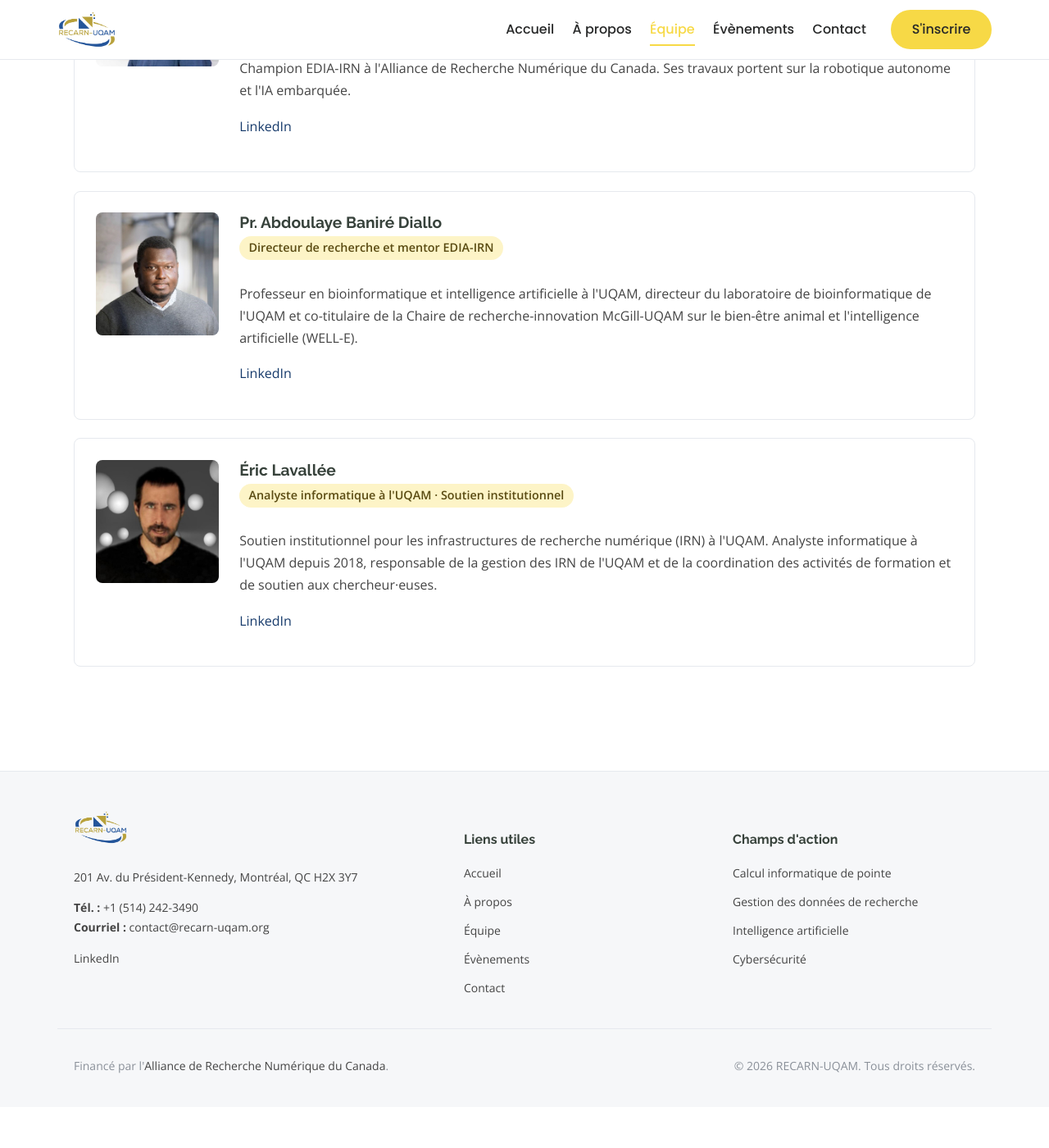
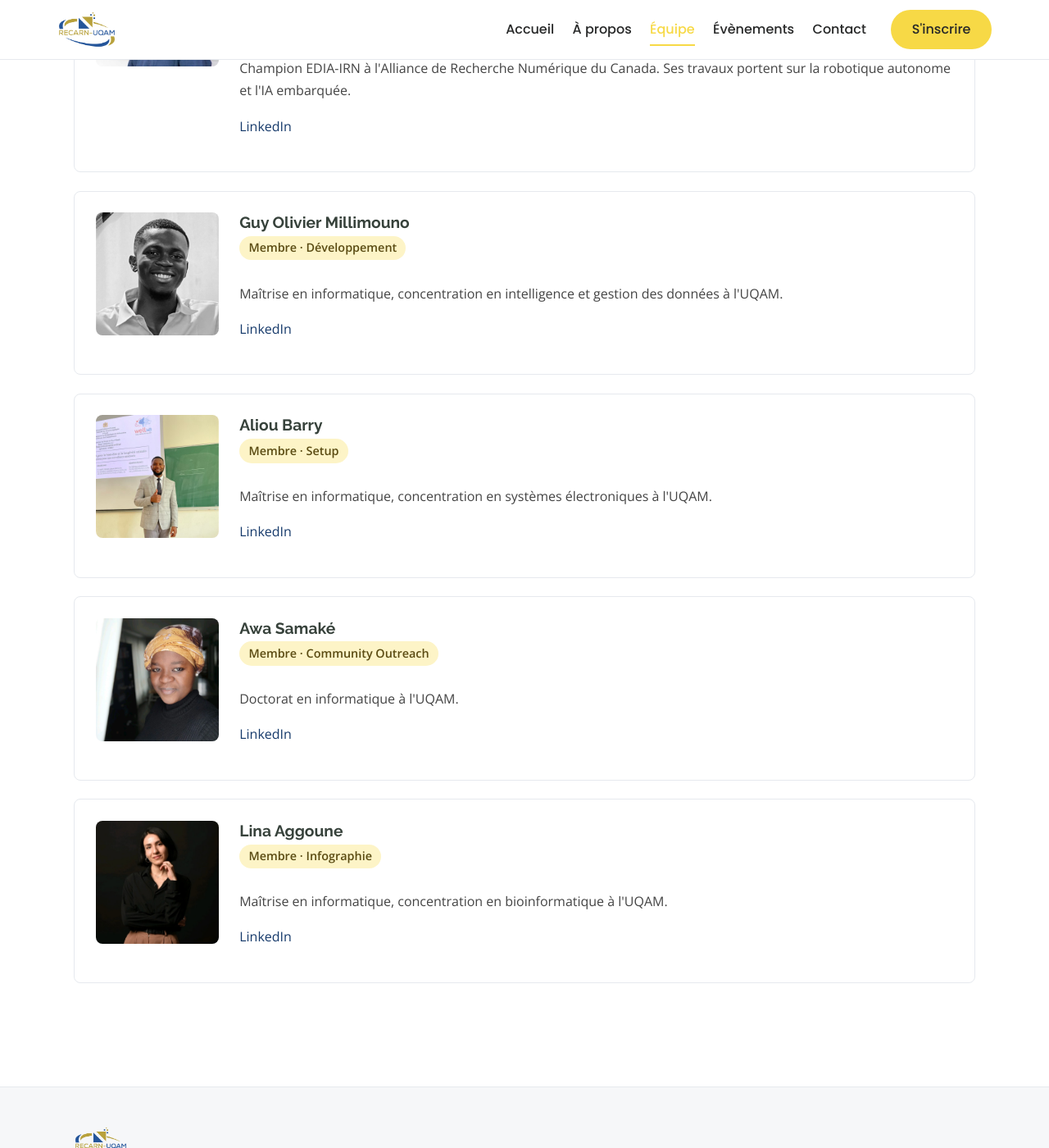
Before and after one commit to RECARN-UQAM/recarn-uqam.github.io, a Jekyll site: the page built from equipe.md, in a window 1280 px wide and 1400 px high, scrolled down 311 px. Shown: the whole window at 82% size. Built offline with Jekyll 4.4.1, drawn with Linux system fonts in a browser that asks for light colours; before the commit the page ends 1661 px from its top, so only the background shows below that.

Commit message:
Mise à jour des membres de l'équipe
Retrait d'Éric Lavallée et du Pr. Abdoulaye Baniré Diallo, ajout de
Guy Olivier Millimouno, Aliou Barry, Awa Samaké et Lina Aggoune.
Ajout d'un .gitignore pour les fichiers de l'aperçu local.

Réf. RECARN-UQAM/recarn-uqam.github.io#32

Signed-off-by: GYOM15 <millimounou.guy_olivier_yanouba@courrier.uqam.ca>

```diff
--- a/equipe.md
+++ b/equipe.md
@@ -2,7 +2,7 @@
 layout: default
 title: Équipe
 permalink: /equipe.html
-description: L'équipe et les mentors de RECARN-UQAM.
+description: L'équipe de RECARN-UQAM.
 ---
 
 # Notre équipe
@@ -18,21 +18,41 @@
 </div>
 
 <div class="member" markdown="0">
-  <img src="/assets/img/trainers/chair-holder-abdoulaye-banire-diallo.jpg" alt="Pr. Abdoulaye Baniré Diallo">
+  <img src="/assets/img/team/guy-olivier-millimouno.jpeg" alt="Guy Olivier Millimouno">
   <div>
-    <h3>Pr. Abdoulaye Baniré Diallo</h3>
-    <div class="role">Directeur de recherche et mentor EDIA-IRN</div>
-    <p>Professeur en bioinformatique et intelligence artificielle à l'UQAM, directeur du laboratoire de bioinformatique de l'UQAM et co-titulaire de la Chaire de recherche-innovation McGill-UQAM sur le bien-être animal et l'intelligence artificielle (WELL-E).</p>
-    <p><a href="https://www.linkedin.com/in/abdoulaye-banir%C3%A9-diallo-2184a156/" target="_blank" rel="noopener">LinkedIn</a></p>
+    <h3>Guy Olivier Millimouno</h3>
+    <div class="role">Membre · Développement</div>
+    <p>Maîtrise en informatique, concentration en intelligence et gestion des données à l'UQAM.</p>
+    <p><a href="https://www.linkedin.com/in/gyom15/" target="_blank" rel="noopener">LinkedIn</a></p>
   </div>
 </div>
 
 <div class="member" markdown="0">
-  <img src="/assets/img/trainers/eric-lavallee.jpeg" alt="Éric Lavallée">
+  <img src="/assets/img/team/aliou-barry.jpeg" alt="Aliou Barry">
   <div>
-    <h3>Éric Lavallée</h3>
-    <div class="role">Analyste informatique à l'UQAM · Soutien institutionnel</div>
-    <p>Soutien institutionnel pour les infrastructures de recherche numérique (IRN) à l'UQAM. Analyste informatique à l'UQAM depuis 2018, responsable de la gestion des IRN de l'UQAM et de la coordination des activités de formation et de soutien aux chercheur·euses.</p>
-    <p><a href="https://www.linkedin.com/in/eric-lavallee-9b7a9b1a/" target="_blank" rel="noopener">LinkedIn</a></p>
+    <h3>Aliou Barry</h3>
+    <div class="role">Membre · Setup</div>
+    <p>Maîtrise en informatique, concentration en systèmes électroniques à l'UQAM.</p>
+    <p><a href="https://www.linkedin.com/in/aliou-barry-302713226/" target="_blank" rel="noopener">LinkedIn</a></p>
   </div>
 </div>
+
+<div class="member" markdown="0">
+  <img src="/assets/img/team/awa_samake.jpeg" alt="Awa Samaké">
+  <div>
+    <h3>Awa Samaké</h3>
+    <div class="role">Membre · Community Outreach</div>
+    <p>Doctorat en informatique à l'UQAM.</p>
+    <p><a href="https://www.linkedin.com/in/awa-samake/" target="_blank" rel="noopener">LinkedIn</a></p>
+  </div>
+</div>
+
+<div class="member" markdown="0">
+  <img src="/assets/img/team/lina-agoune.jpg" alt="Lina Aggoune">
+  <div>
+    <h3>Lina Aggoune</h3>
+    <div class="role">Membre · Infographie</div>
+    <p>Maîtrise en informatique, concentration en bioinformatique à l'UQAM.</p>
+    <p><a href="https://www.linkedin.com/in/lina-aggoune/" target="_blank" rel="noopener">LinkedIn</a></p>
+  </div>
+</div>
```
Also changed, not shown: 1 other file.
